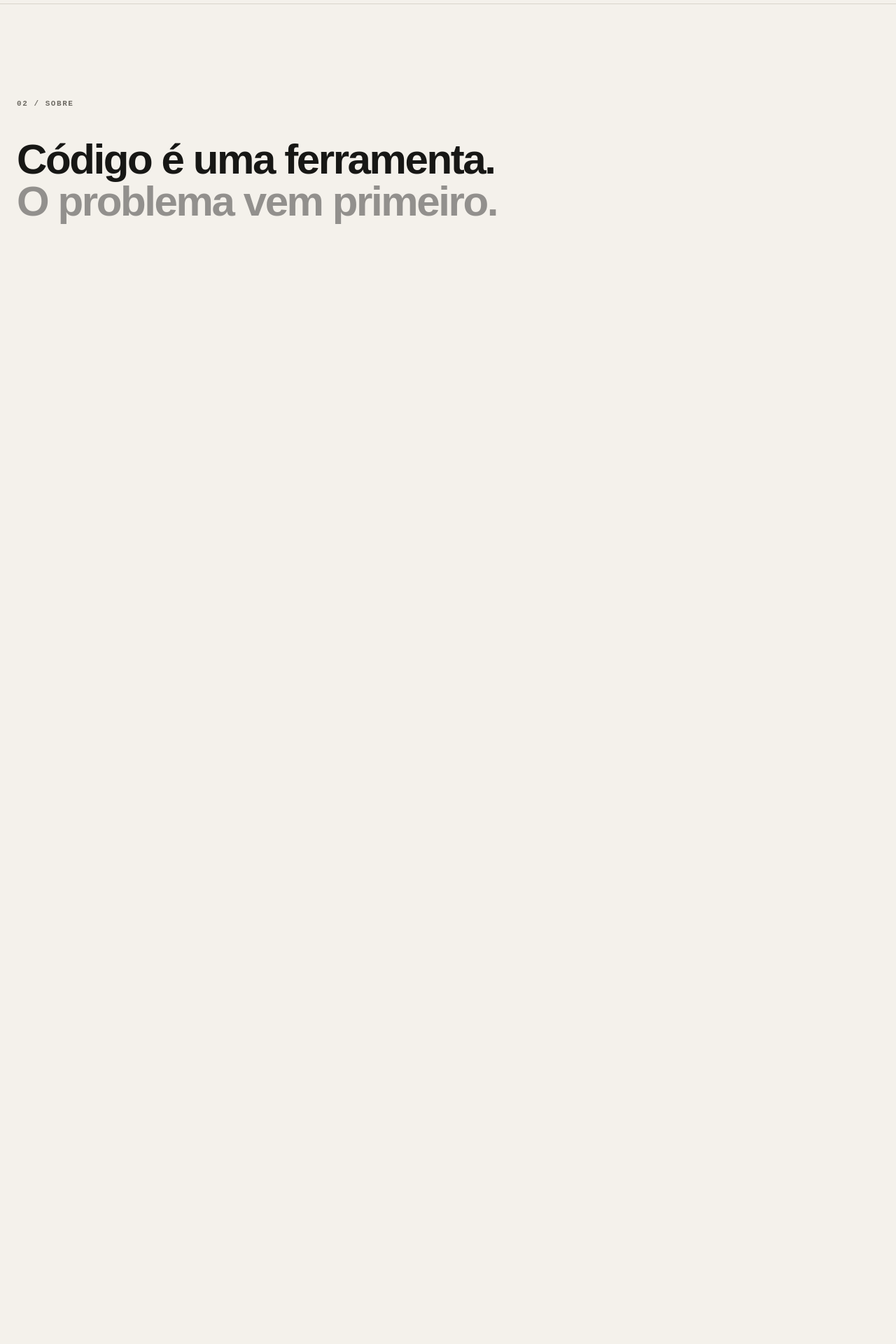
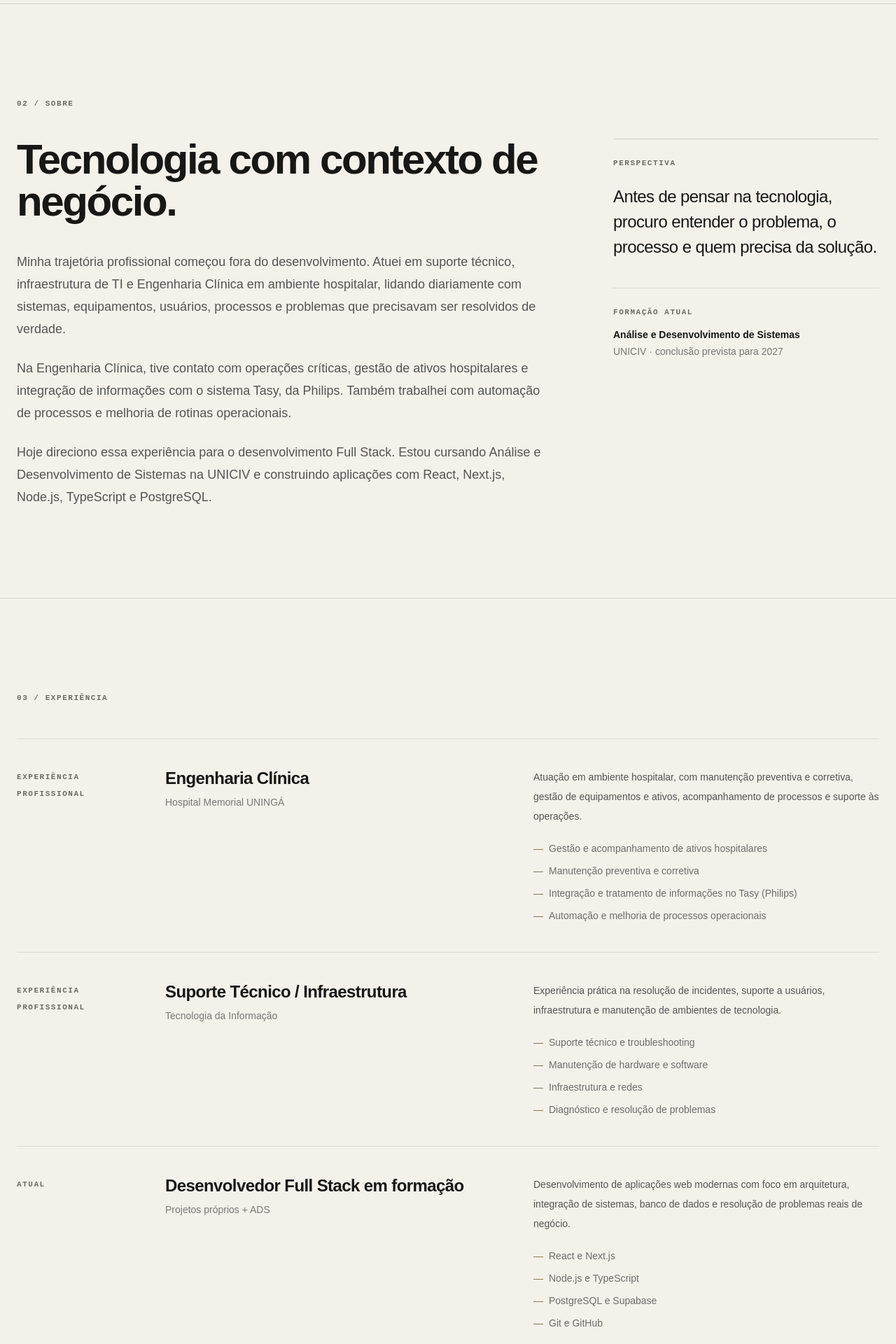
Before and after one commit to AndersonHMoz/portifolio_Anderson, a Next.js app: page / in a window 1280 px wide. Shown: the part 900-2820 px from the top of the page at 70% size. Before the commit the page ends 1346 px from the top, so only its background shows below. Built offline with nearby package versions, Linux system fonts and the light colour scheme.

Commit message:
feat: add professional profile sections

```diff
--- a/src/app/page.tsx
+++ b/src/app/page.tsx
@@ -1,5 +1,8 @@
 import { Navbar } from "@/components/layout/Navbar";
 import { Hero } from "@/components/sections/Hero";
+import { About } from "@/components/sections/About";
+import { Experience } from "@/components/sections/Experience";
+import { Skills } from "@/components/sections/Skills";
 
 export default function Home() {
   return (
@@ -8,25 +11,9 @@ export default function Home() {
 
       <main>
         <Hero />
-
-        <section
-          id="sobre"
-          className="section-border py-32"
-        >
-          <div className="container-page">
-            <span className="eyebrow">02 / Sobre</span>
-
-            <div className="mt-10 max-w-4xl">
-              <h2 className="text-4xl font-semibold tracking-[-0.04em] md:text-6xl">
-                Código é uma ferramenta.
-                <br />
-                <span className="text-black/40">
-                  O problema vem primeiro.
-                </span>
-              </h2>
-            </div>
-          </div>
-        </section>
+        <About />
+        <Experience />
+        <Skills />
       </main>
     </>
   );
--- a/src/components/sections/About.tsx
+++ b/src/components/sections/About.tsx
@@ -0,0 +1,62 @@
+export function About() {
+  return (
+    <section id="sobre" className="section-border py-32">
+      <div className="container-page">
+        <span className="eyebrow">02 / Sobre</span>
+
+        <div className="mt-10 grid gap-12 lg:grid-cols-[1fr_380px]">
+          <div>
+            <h2 className="max-w-4xl text-4xl font-semibold tracking-[-0.04em] md:text-6xl">
+              Tecnologia com contexto de negócio.
+            </h2>
+
+            <div className="mt-10 max-w-3xl space-y-6 text-base leading-8 text-black/65 md:text-lg">
+              <p>
+                Minha trajetória profissional começou fora do desenvolvimento.
+                Atuei em suporte técnico, infraestrutura de TI e Engenharia
+                Clínica em ambiente hospitalar, lidando diariamente com
+                sistemas, equipamentos, usuários, processos e problemas que
+                precisavam ser resolvidos de verdade.
+              </p>
+
+              <p>
+                Na Engenharia Clínica, tive contato com operações críticas,
+                gestão de ativos hospitalares e integração de informações com
+                o sistema Tasy, da Philips. Também trabalhei com automação de
+                processos e melhoria de rotinas operacionais.
+              </p>
+
+              <p>
+                Hoje direciono essa experiência para o desenvolvimento Full
+                Stack. Estou cursando Análise e Desenvolvimento de Sistemas
+                na UNICIV e construindo aplicações com React, Next.js,
+                Node.js, TypeScript e PostgreSQL.
+              </p>
+            </div>
+          </div>
+
+          <aside className="border-t border-black/15 pt-5">
+            <span className="eyebrow">Perspectiva</span>
+
+            <p className="mt-5 text-2xl font-medium leading-9 tracking-[-0.025em]">
+              Antes de pensar na tecnologia, procuro entender o problema,
+              o processo e quem precisa da solução.
+            </p>
+
+            <div className="mt-10 border-t border-black/10 pt-5">
+              <span className="eyebrow">Formação atual</span>
+
+              <p className="mt-3 text-sm font-semibold">
+                Análise e Desenvolvimento de Sistemas
+              </p>
+
+              <p className="mt-1 text-sm text-black/50">
+                UNICIV · conclusão prevista para 2027
+              </p>
+            </div>
+          </aside>
+        </div>
+      </div>
+    </section>
+  );
+}
--- a/src/components/sections/Experience.tsx
+++ b/src/components/sections/Experience.tsx
@@ -0,0 +1,92 @@
+const experiences = [
+  {
+    period: "Experiência profissional",
+    role: "Engenharia Clínica",
+    company: "Hospital Memorial UNINGÁ",
+    description:
+      "Atuação em ambiente hospitalar, com manutenção preventiva e corretiva, gestão de equipamentos e ativos, acompanhamento de processos e suporte às operações.",
+    highlights: [
+      "Gestão e acompanhamento de ativos hospitalares",
+      "Manutenção preventiva e corretiva",
+      "Integração e tratamento de informações no Tasy (Philips)",
+      "Automação e melhoria de processos operacionais",
+    ],
+  },
+  {
+    period: "Experiência profissional",
+    role: "Suporte Técnico / Infraestrutura",
+    company: "Tecnologia da Informação",
+    description:
+      "Experiência prática na resolução de incidentes, suporte a usuários, infraestrutura e manutenção de ambientes de tecnologia.",
+    highlights: [
+      "Suporte técnico e troubleshooting",
+      "Manutenção de hardware e software",
+      "Infraestrutura e redes",
+      "Diagnóstico e resolução de problemas",
+    ],
+  },
+  {
+    period: "Atual",
+    role: "Desenvolvedor Full Stack em formação",
+    company: "Projetos próprios + ADS",
+    description:
+      "Desenvolvimento de aplicações web modernas com foco em arquitetura, integração de sistemas, banco de dados e resolução de problemas reais de negócio.",
+    highlights: [
+      "React e Next.js",
+      "Node.js e TypeScript",
+      "PostgreSQL e Supabase",
+      "Git e GitHub",
+    ],
+  },
+];
+
+export function Experience() {
+  return (
+    <section id="experiencia" className="section-border py-32">
+      <div className="container-page">
+        <span className="eyebrow">03 / Experiência</span>
+
+        <div className="mt-12 divide-y divide-black/10 border-t border-black/10">
+          {experiences.map((experience, index) => (
+            <article
+              key={`${experience.role}-${index}`}
+              className="grid gap-8 py-10 lg:grid-cols-[180px_1fr_1fr]"
+            >
+              <div>
+                <span className="eyebrow">{experience.period}</span>
+              </div>
+
+              <div>
+                <h2 className="text-2xl font-semibold tracking-[-0.025em]">
+                  {experience.role}
+                </h2>
+
+                <p className="mt-2 text-sm text-black/50">
+                  {experience.company}
+                </p>
+              </div>
+
+              <div>
+                <p className="text-sm leading-7 text-black/65">
+                  {experience.description}
+                </p>
+
+                <ul className="mt-5 space-y-2">
+                  {experience.highlights.map((highlight) => (
+                    <li
+                      key={highlight}
+                      className="text-sm leading-6 text-black/55"
+                    >
+                      <span className="mr-2 text-[#8b7652]">—</span>
+                      {highlight}
+                    </li>
+                  ))}
+                </ul>
+              </div>
+            </article>
+          ))}
+        </div>
+      </div>
+    </section>
+  );
+}
--- a/src/components/sections/Skills.tsx
+++ b/src/components/sections/Skills.tsx
@@ -0,0 +1,82 @@
+const skillGroups = [
+  {
+    title: "Usando agora",
+    skills: [
+      "TypeScript",
+      "JavaScript",
+      "React",
+      "Next.js",
+      "Node.js",
+      "PostgreSQL",
+    ],
+  },
+  {
+    title: "Backend & Dados",
+    skills: [
+      "Next.js Route Handlers",
+      "APIs REST",
+      "Supabase",
+      "PostgreSQL",
+      "Modelagem de dados",
+    ],
+  },
+  {
+    title: "Ferramentas",
+    skills: [
+      "Git",
+      "GitHub",
+      "VS Code",
+      "PowerShell",
+      "Vercel",
+    ],
+  },
+  {
+    title: "Outras competências",
+    skills: [
+      "Suporte técnico",
+      "Infraestrutura de TI",
+      "Troubleshooting",
+      "Automação de processos",
+      "Gestão de ativos",
+    ],
+  },
+];
+
+export function Skills() {
+  return (
+    <section id="stack" className="section-border py-32">
+      <div className="container-page">
+        <span className="eyebrow">04 / Stack & competências</span>
+
+        <div className="mt-10 max-w-3xl">
+          <h2 className="text-4xl font-semibold tracking-[-0.04em] md:text-6xl">
+            Ferramentas para transformar problemas em software.
+          </h2>
+        </div>
+
+        <div className="mt-16 grid border-t border-black/10 md:grid-cols-2">
+          {skillGroups.map((group) => (
+            <div
+              key={group.title}
+              className="border-b border-black/10 p-7 md:nth-[2n]:border-l"
+            >
+              <span className="eyebrow">{group.title}</span>
+
+              <ul className="mt-6 space-y-3">
+                {group.skills.map((skill) => (
+                  <li
+                    key={skill}
+                    className="flex items-center justify-between border-b border-black/5 pb-3 text-sm"
+                  >
+                    <span>{skill}</span>
+                    <span className="text-black/25">↗</span>
+                  </li>
+                ))}
+              </ul>
+            </div>
+          ))}
+        </div>
+      </div>
+    </section>
+  );
+}
```
